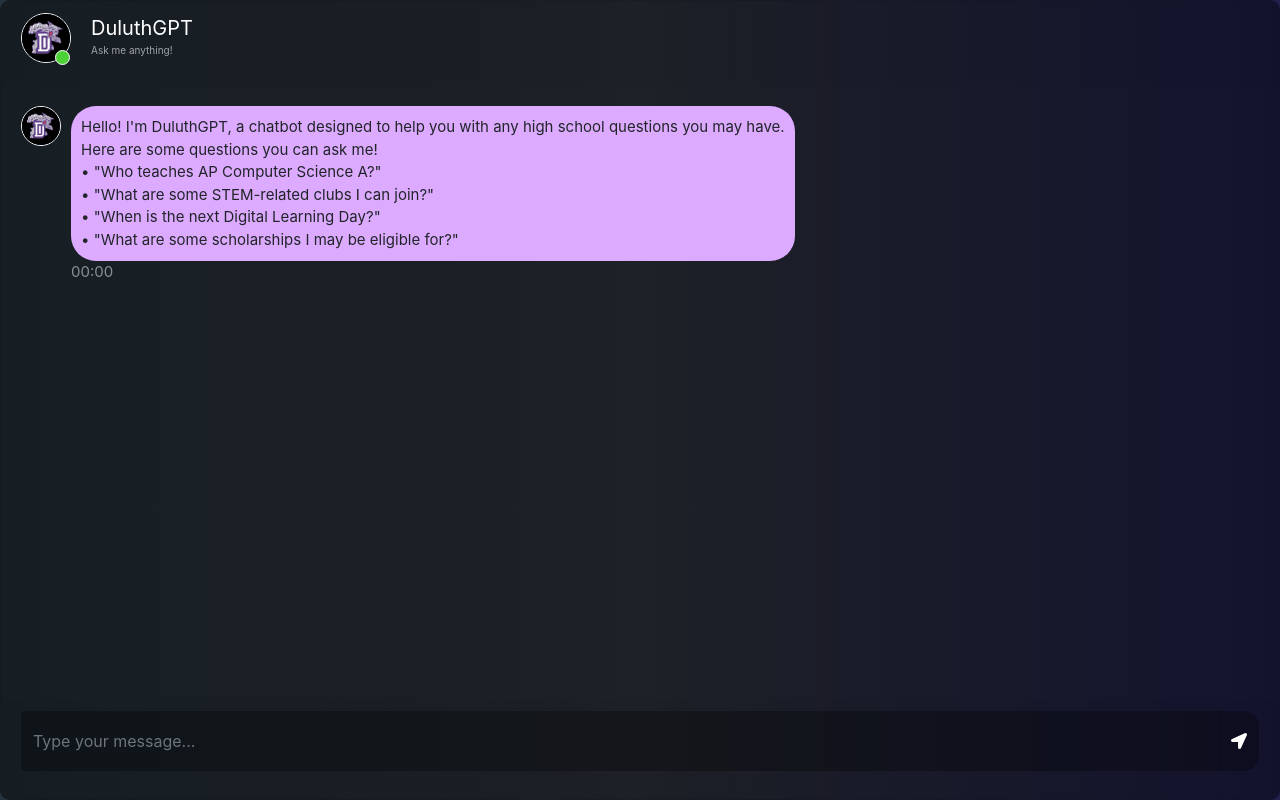
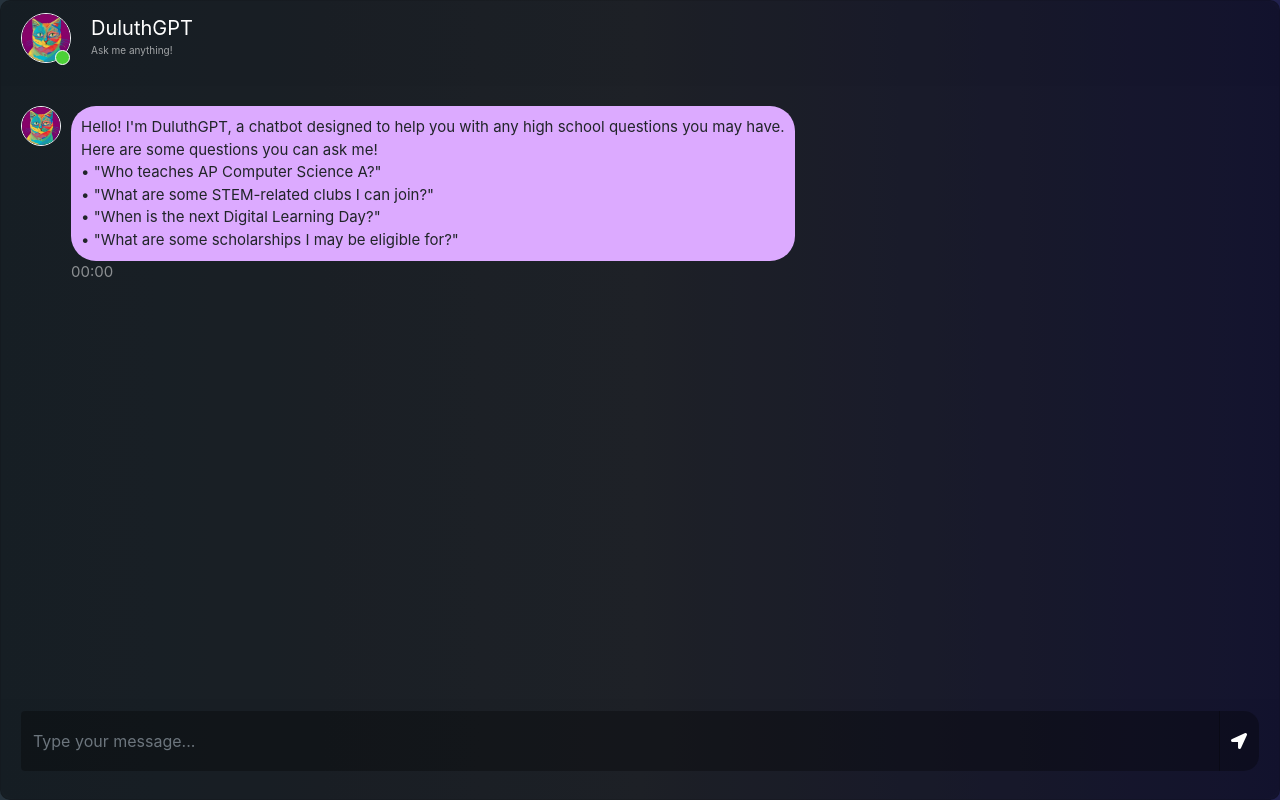
Before and after one commit to karthiksing05/duluthgptv2, a Flask app: page / in a window 1280 px wide. Run offline with Flask 3, Linux system fonts and the light colour scheme; parts of the project's set-up code (start-up, migrations or seed data) failed here and were passed over; some libraries are stand-ins or nearby versions.

Commit message:
changed logo and added to the webpage

```diff
--- a/templates/chat.html
+++ b/templates/chat.html
@@ -8,6 +8,7 @@
 <html>
 	<head>
 		<title>DuluthGPT</title>
+        <link rel="icon" type="image/x-icon" href="/static/bot.png" width="64" height="64">
 		<link rel="stylesheet" href="https://stackpath.bootstrapcdn.com/bootstrap/4.1.3/css/bootstrap.min.css" integrity="sha384-MCw98/SFnGE8fJT3GXwEOngsV7Zt27NXFoaoApmYm81iuXoPkFOJwJ8ERdknLPMO" crossorigin="anonymous">
 		<link rel="stylesheet" href="https://use.fontawesome.com/releases/v5.5.0/css/all.css" integrity="sha384-B4dIYHKNBt8Bc12p+WXckhzcICo0wtJAoU8YZTY5qE0Id1GSseTk6S+L3BlXeVIU" crossorigin="anonymous">
 		<link rel="stylesheet" type="text/css" href="/static/style.css"/>
@@ -22,7 +23,7 @@
 						<div class="card-header msg_head">
 							<div class="d-flex bd-highlight">
 								<div class="img_cont">
-									<img src="/static/bot.jpg" class="rounded-circle user_img">
+									<img src="/static/bot.png" class="rounded-circle user_img">
 									<span class="online_icon"></span>
 								</div>
 								<div class="user_info">
@@ -32,7 +33,7 @@
 							</div>
 						</div>
 						<div id="messageChatbox" class="card-body msg_card_body">
-							<div class="d-flex justify-content-start mb-4"><div class="img_cont_msg"><img src="/static/bot.jpg" class="rounded-circle user_img_msg"></div><div class="msg_container">Hello! I'm DuluthGPT, a chatbot designed to help you with any high school questions you may have.<br>Here are some questions you can ask me!<br>• "Who teaches AP Computer Science A?"<br>• "What are some STEM-related clubs I can join?"<br>• "When is the next Digital Learning Day?"<br>• "What are some scholarships I may be eligible for?"<span class="msg_time">00:00</span></div></div>
+							<div class="d-flex justify-content-start mb-4"><div class="img_cont_msg"><img src="/static/bot.png" class="rounded-circle user_img_msg"></div><div class="msg_container">Hello! I'm DuluthGPT, a chatbot designed to help you with any high school questions you may have.<br>Here are some questions you can ask me!<br>• "Who teaches AP Computer Science A?"<br>• "What are some STEM-related clubs I can join?"<br>• "When is the next Digital Learning Day?"<br>• "What are some scholarships I may be eligible for?"<span class="msg_time">00:00</span></div></div>
 
 						</div>
 						<div class="card-footer">
@@ -64,7 +65,7 @@
 					$("#text").val("");
 					$("#messageChatbox").append(userHtml);
 
-                    var loadingHtml = '<div id="loading" class="d-flex justify-content-start mb-4"><div class="img_cont_msg"><img src="/static/bot.jpg" class="rounded-circle user_img_msg"></div><div class="msg_container"><img src="/static/loading.gif" height=25 width=100><span class="msg_time">' + str_time + '</span></div></div>';
+                    var loadingHtml = '<div id="loading" class="d-flex justify-content-start mb-4"><div class="img_cont_msg"><img src="/static/bot.png" class="rounded-circle user_img_msg"></div><div class="msg_container"><img src="/static/loading.gif" height=25 width=100><span class="msg_time">' + str_time + '</span></div></div>';
                     $("#messageChatbox").append($.parseHTML(loadingHtml));
 
                     $("#messageChatbox").scrollTop($("#messageChatbox")[0].scrollHeight);
@@ -79,7 +80,7 @@
                         let loadingElem =
                             document.getElementById("loading");
                         loadingElem.remove();
-						var botHtml = '<div class="d-flex justify-content-start mb-4"><div class="img_cont_msg"><img src="/static/bot.jpg" class="rounded-circle user_img_msg"></div><div class="msg_container">' + data + '<span class="msg_time">' + str_time + '</span></div></div>';
+						var botHtml = '<div class="d-flex justify-content-start mb-4"><div class="img_cont_msg"><img src="/static/bot.png" class="rounded-circle user_img_msg"></div><div class="msg_container">' + data + '<span class="msg_time">' + str_time + '</span></div></div>';
 						$("#messageChatbox").append($.parseHTML(botHtml));
                         $("#messageChatbox").scrollTop($("#messageChatbox")[0].scrollHeight);
                         console.log("finished outputting message");
```
Also changed, not shown: static/bot.jpg (deleted), static/bot.png (added).
